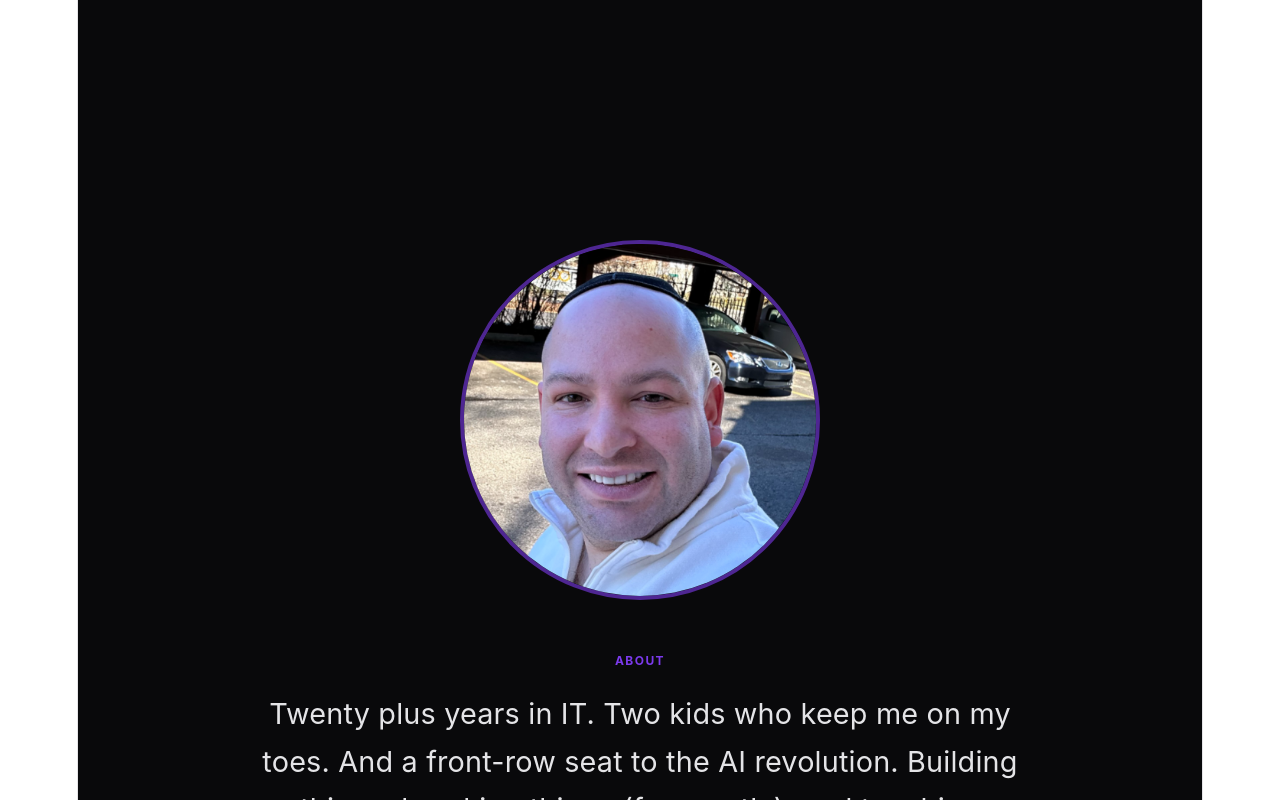
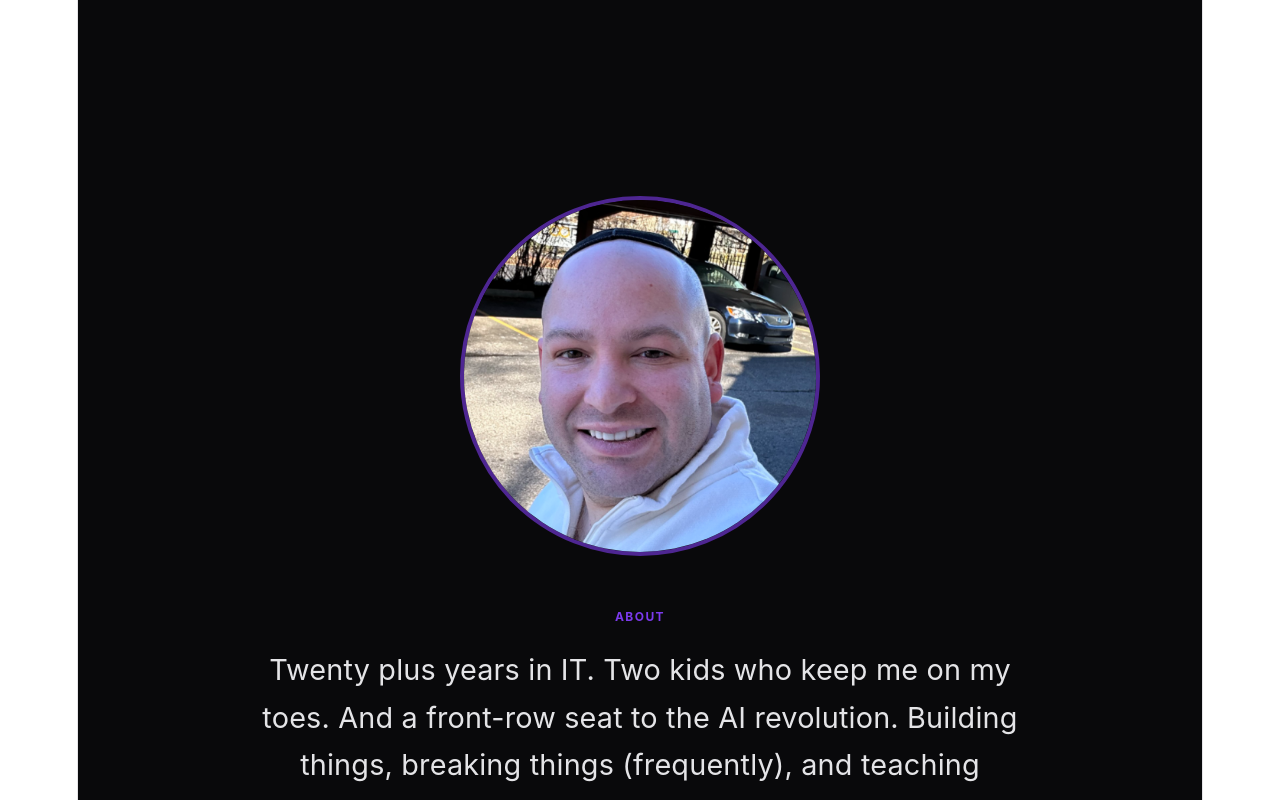
Before and after one commit to dovidabraham-beep/my-portfolio, a React (Vite) app: page / in a window 1280 px wide. Shown: the part 620-1420 px from the top of the page. Built offline with nearby package versions, Linux system fonts and the light colour scheme.

Commit message:
reduced blank space

```diff
--- a/src/App.jsx
+++ b/src/App.jsx
@@ -203,7 +203,7 @@ export default function Portfolio() {
 
       {/* PROFILE PHOTO */}
       {ME.photo && (
-        <div style={{ display: "flex", justifyContent: "center", padding: "60px 5% 0" }}>
+        <div style={{ display: "flex", justifyContent: "center", padding: "16px 5% 0" }}>
           <img
             src={ME.photo}
             alt={ME.name}
```
